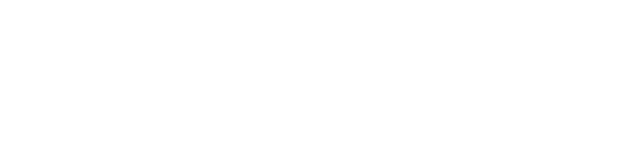
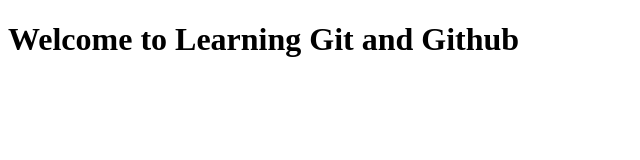
Before and after one commit to pichtrivan/van, a plain HTML site: page index.html in a window 1280 px wide. Shown: the whole page, without its empty margins (0-640 px from the left). Drawn offline with Linux system fonts and the light colour scheme.

Commit message:
Add style to H1

```diff
--- a/index.html
+++ b/index.html
@@ -3,9 +3,9 @@
 <head>
     <meta charset="UTF-8">
     <meta name="viewport" content="width=device-width, initial-scale=1.0">
-    <title>Document</title>
+    <title>Learn Github and Git</title>
 </head>
 <body>
-
+    <h1>Welcome to Learning Git and Github</h1>
 </body>
 </html>
--- /dev/null
+++ b/style.css
@@ -0,0 +1,4 @@
+h1{
+    font-size: 40px;
+    color: red;
+}
```
